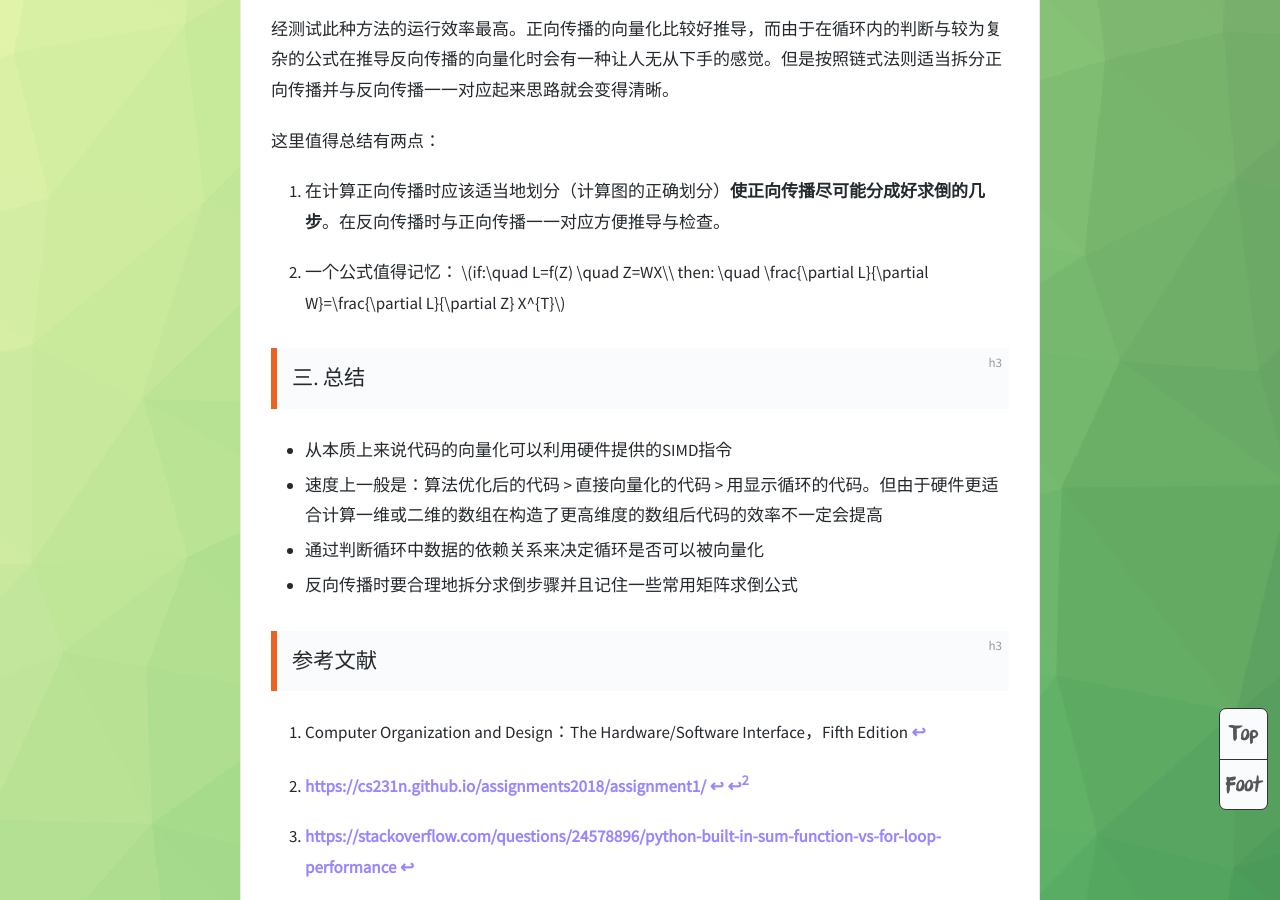
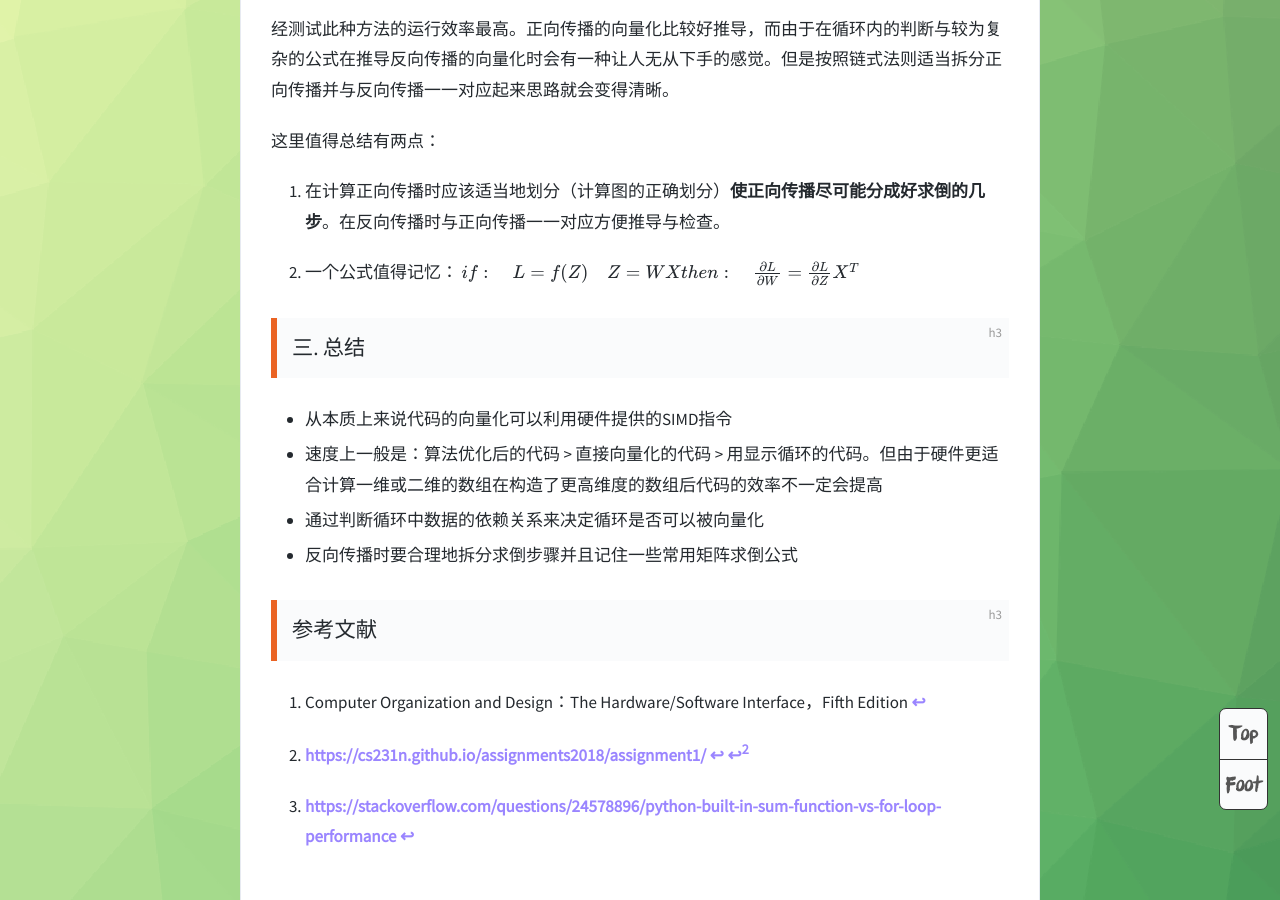
Before and after one commit to PatrickZZJ/PatrickZZJ.github.io, a Jekyll site: the page built from _posts/2018-10-22-vectorization.md, in a window 1280 px wide and 900 px high, scrolled down 6869 px. Built offline with Jekyll 4.4.1, drawn with Linux system fonts in a browser that asks for light colours; formulas are drawn with MathJax 3; comment, search, counter and statistics services are not loaded; part of the change alters nothing that is shown.

```diff
--- a/_includes/head.html
+++ b/_includes/head.html
@@ -15,7 +15,31 @@
 <!-- font -->
 <link rel="stylesheet" href="/assets/css/font.css">
 <!-- <link href="https://fonts.googleapis.com/css?family=Kaushan+Script|Pacifico|Ubuntu|Roboto+Mono|Source+Sans+Pro" rel="stylesheet"> -->
-
+<script type="text/javascript" src="http://cdn.mathjax.org/mathjax/latest/MathJax.js?config=TeX-AMS-MML_HTMLorMML"></script>
+<script>
+        MathJax.Hub.Config({
+            config: ["MMLorHTML.js"],
+            extensions: ["tex2jax.js","TeX/AMSmath.js","TeX/AMSsymbols.js"],
+            jax: ["input/TeX"],
+            tex2jax: {
+                inlineMath: [ ['$','$'], ["\\(","\\)"] ],
+                displayMath: [ ['$$','$$'], ["\\[","\\]"] ],
+                processEscapes: false
+            },
+            TeX: {
+                TagSide: "right",
+                TagIndent: ".8em",
+                MultLineWidth: "85%",
+                equationNumbers: {
+                   autoNumber: "AMS",
+                },
+                unicode: {
+                   fonts: "STIXGeneral,'Arial Unicode MS'"
+                }
+            },
+            showProcessingMessages: false
+        });
+</script>
 <!-- Favicon -->
 <link href="/assets/profile.jpeg" rel="shortcut icon" />
 <link href="/assets/profile.jpeg" rel="apple-touch-icon-precomposed" />
--- a/_posts/2018-10-22-vectorization.md
+++ b/_posts/2018-10-22-vectorization.md
@@ -6,6 +6,7 @@ author: Patrick Zhang
 color: rgb(16, 46, 94)
 cover: '/assets/vectorization.jpeg'
 tags: coding python
+mathjax: true
 ---
 
 > 向量化编程能极大地加快程序运行速度，是机器学习、数据处理等领域的重要技术，在此文中通过例子总结一下向量化编程的思想和方法
@@ -279,6 +280,7 @@ def svm_loss_vectorized(W, X, y, reg):
 
 
 
+
 ### 三. 总结
 
 * 从本质上来说代码的向量化可以利用硬件提供的SIMD指令
```
